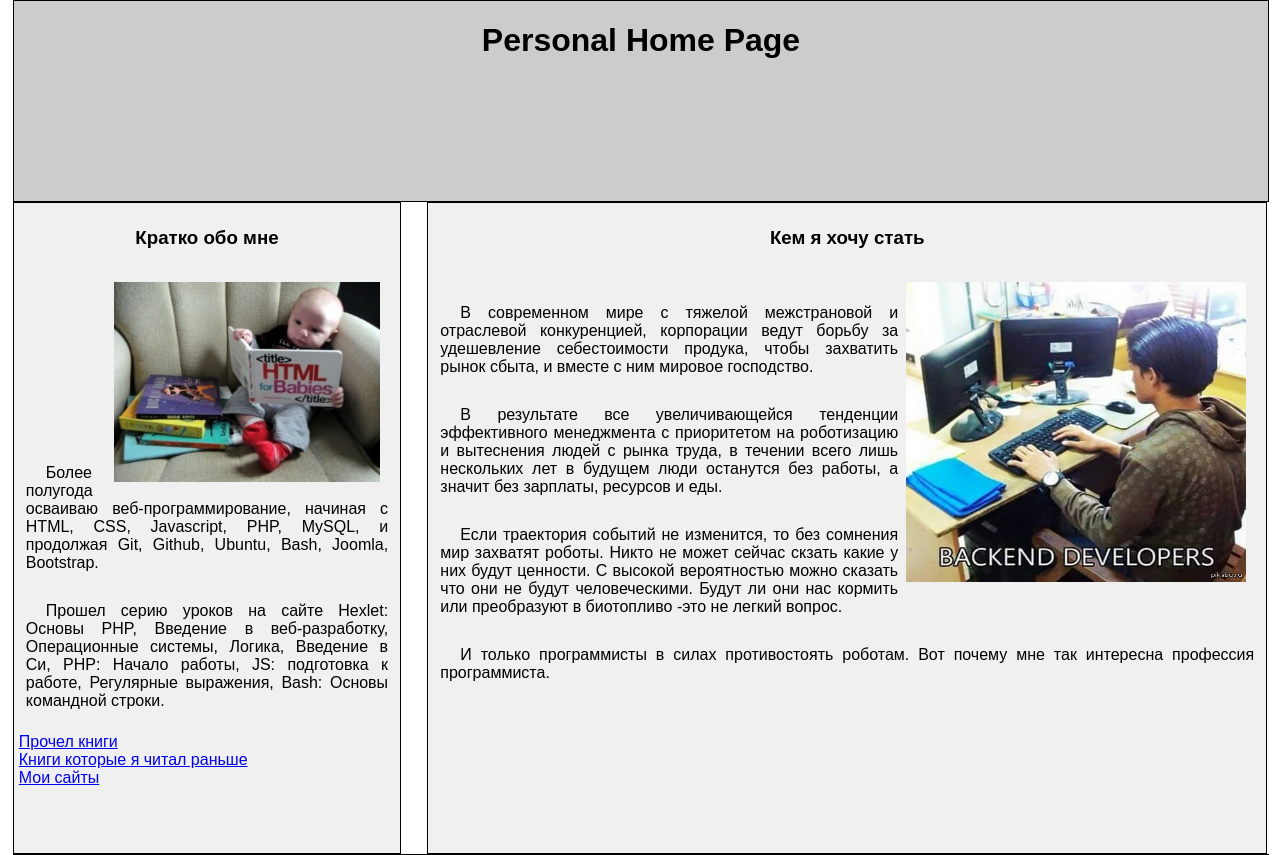
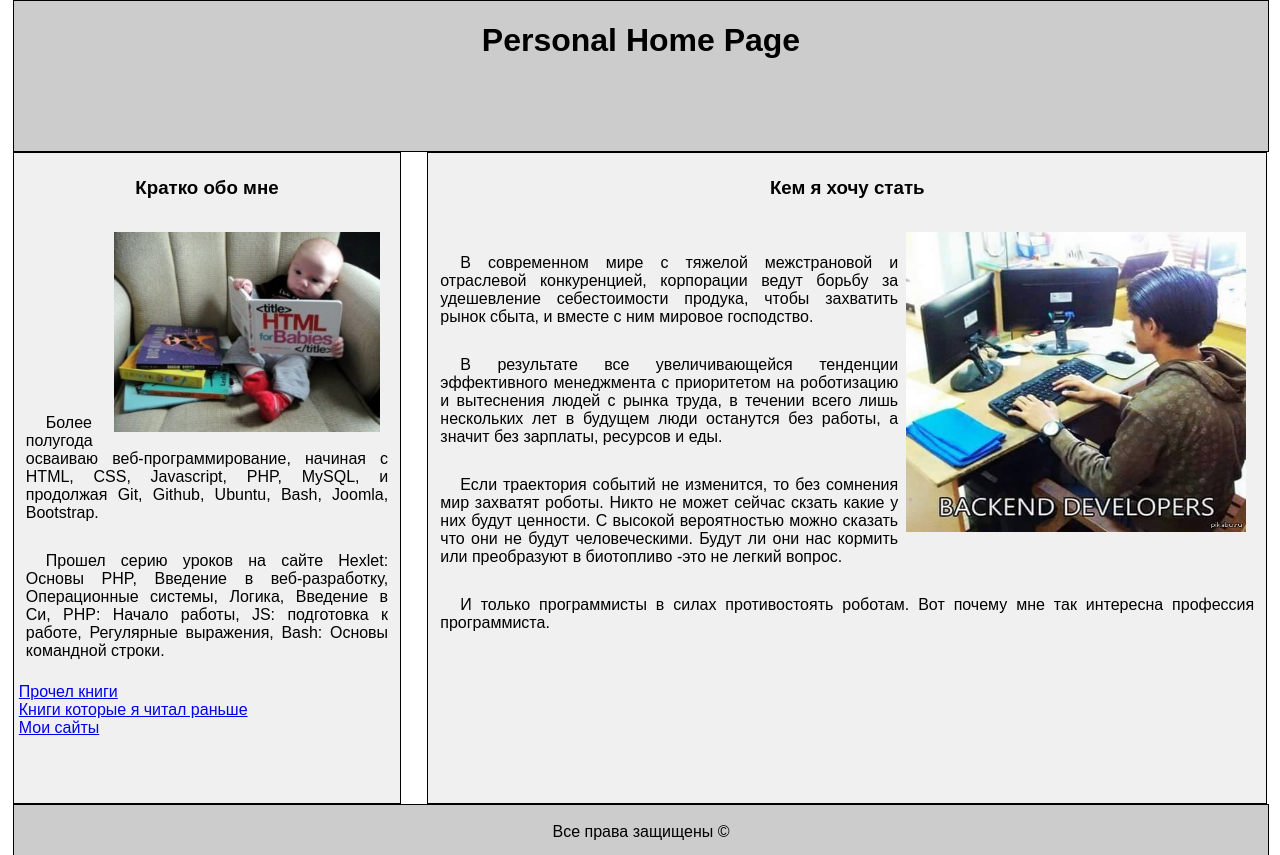
Before and after one commit to Captoweb/Captoweb.github.io, a PHP site: page / in a window 1280 px wide. Shown: the top 855 px of the page. Run offline with PHP 8.4, Linux system fonts and the light colour scheme.

Commit message:
Update style.css

```diff
--- a/style.css
+++ b/style.css
@@ -15,7 +15,7 @@ p{
 div.header{
     background: #ccc;
     width: 100%;
-    height: 200px;
+    height: 150px;
     border: 1px solid black;
 }
 
```
